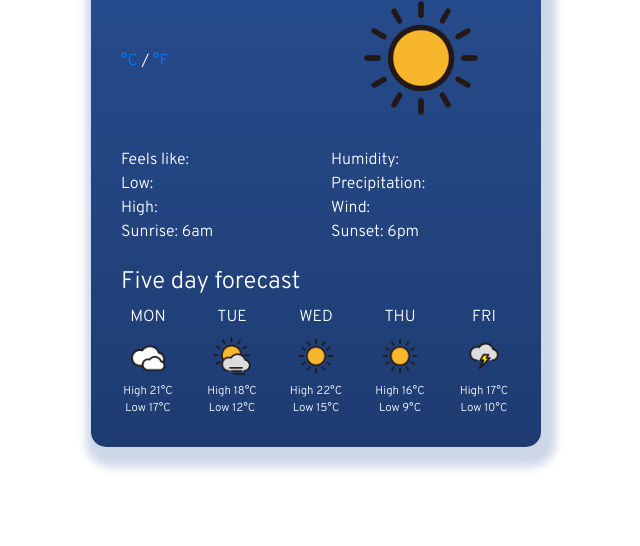
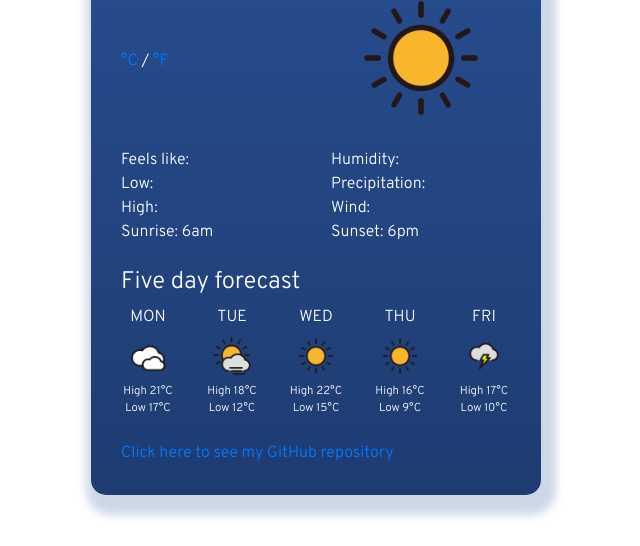
Before and after one commit to maystar236/Weather-Application-by-Kirsty, a website built with Parcel: page index.html in a window 1280 px wide. Shown: the part 254-800 px from the top of the page, without its empty margins (324-964 px from the left). Built offline with nearby package versions, Linux system fonts and the light colour scheme.

Commit message:
Added GitHub details

```diff
--- a/index.html
+++ b/index.html
@@ -106,7 +106,11 @@
         </div>
       </div>
       </div>
+    </br>
+      <a href="https://github.com/maystar236/Weather-Application-by-Kirsty" target="_blank">Click here to see my GitHub
+              repository</a>
     </div>
+
 	</body>
 	<script src="src/script.js"></script>
 </html>
--- a/src/styles.css
+++ b/src/styles.css
@@ -67,3 +67,10 @@ img {
 button:hover {
   color: white;
 }
+a:visited {
+  color: inherit;
+}
+
+a:hover {
+  color: #2a5298;
+}
```
